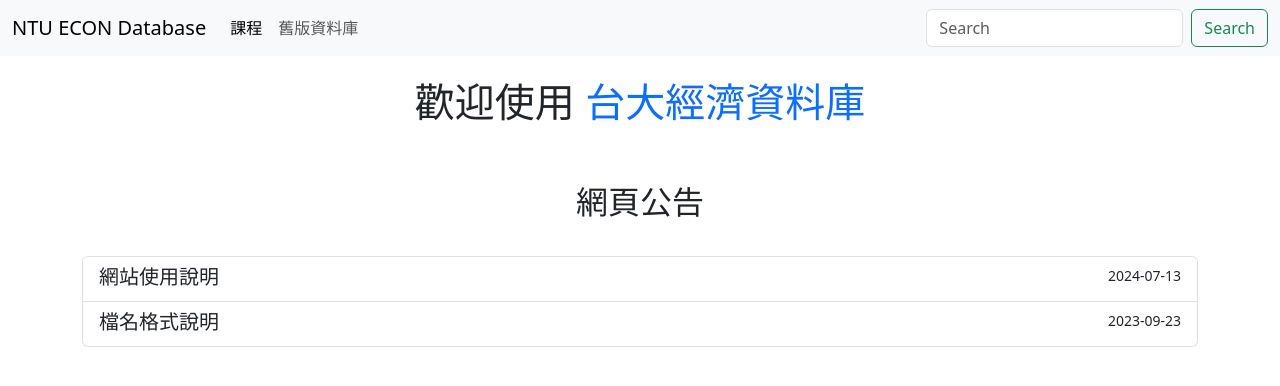
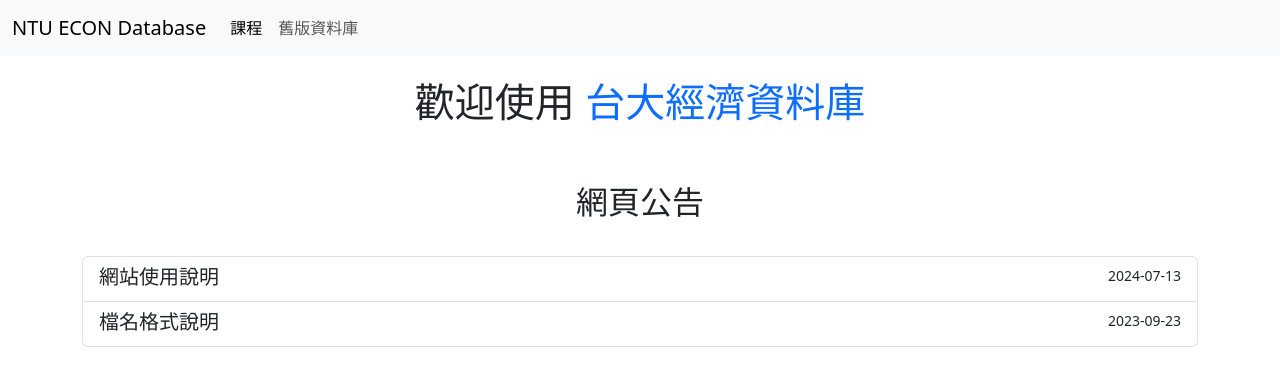
Before and after one commit to MorganLee0906/ntu-econ-db, a Next.js app: page / in a window 1280 px wide. Shown: the top 386 px of the page. Built offline with nearby package versions, Linux system fonts and the light colour scheme.

Commit message:
Edit guide and remove navbar's search form

```diff
--- a/components/navbar.js
+++ b/components/navbar.js
@@ -25,22 +25,11 @@
                                 </a>
                             </li>
                             <li className="nav-item">
-                                <a className="nav-link" href="#">
+                                <a className="nav-link" href="https://ntu-econ.github.io">
                                     舊版資料庫
                                 </a>
                             </li>
                         </ul>
-                        <form className="d-flex" role="search">
-                            <input
-                                className="form-control me-2"
-                                type="search"
-                                placeholder="Search"
-                                aria-label="Search"
-                            />
-                            <button className="btn btn-outline-success" type="submit">
-                                Search
-                            </button>
-                        </form>
                     </div>
                 </div>
             </nav>
--- a/posts/guide.md
+++ b/posts/guide.md
@@ -3,17 +3,7 @@
 date: '2024-07-13'
 ---
 
-We recommend using **Static Generation** (with and without data) whenever possible because your page can be built once and served by CDN, which makes it much faster than having a server render the page on every request.
+本網站仍在測試中，目前僅提供部分課程之檔案。
+如對網站操作/內容/介面有任何問題及建議，歡迎填寫[本表單](https://docs.google.com/forms/d/1dF_GnClAWxsXmZNR1ilBbOCUeZ_CnpQ-OllKWYdp4iE/edit#responses)
 
-You can use Static Generation for many types of pages, including:
-
-- Marketing pages
-- Blog posts
-- E-commerce product listings
-- Help and documentation
-
-You should ask yourself: "Can I pre-render this page **ahead** of a user's request?" If the answer is yes, then you should choose Static Generation.
-
-On the other hand, Static Generation is **not** a good idea if you cannot pre-render a page ahead of a user's request. Maybe your page shows frequently updated data, and the page content changes on every request.
-
-In that case, you can use **Server-Side Rendering**. It will be slower, but the pre-rendered page will always be up-to-date. Or you can skip pre-rendering and use client-side JavaScript to populate data.
+感謝
```
